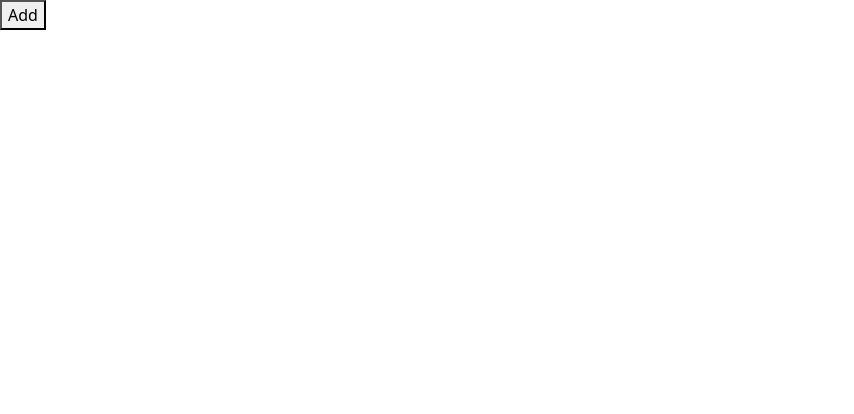
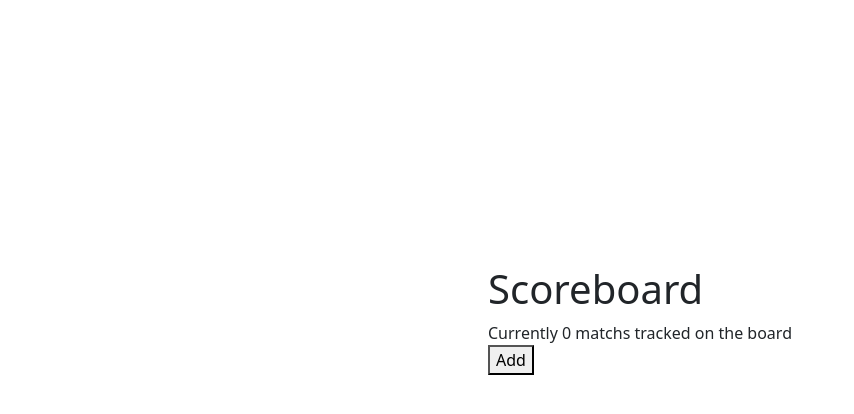
Before and after one commit to Yvour/match-list, a React app: page / in a window 1280 px wide. Shown: the top 414 px of the page, without its empty margins (0-854 px from the left). Built offline with nearby package versions, Linux system fonts and the light colour scheme.

Commit message:
Small css

```diff
--- a/src/component/scoreboard.tsx
+++ b/src/component/scoreboard.tsx
@@ -60,6 +60,14 @@ export const Scoreboard = (props: IScoreboardProps) => {
   }, [list]);
 
   return (
+    <div
+      style={{
+        display: 'flex',
+        justifyContent: 'center',
+        alignItems: 'center',
+        minHeight: '80vh',
+      }}
+    >
       <div>
         {isAdding ? (
           <AddingForm onCancel={closeAddingForm} onSubmit={submitAddingForm} />
@@ -71,6 +79,13 @@ export const Scoreboard = (props: IScoreboardProps) => {
             matchEntry={editFormEntry}
           />
         ) : null}
+        {!isUpdating && !isAdding ? (
+          <div>
+            <h1>Scoreboard</h1>
+            <div>
+              Currently {summarizedList.length} match
+              {summarizedList.length === 1 ? '' : 's'} tracked on the board
+            </div>
             <button onClick={showAddingForm}>Add</button>
             <MatchTable
               list={summarizedList}
@@ -78,5 +93,8 @@ export const Scoreboard = (props: IScoreboardProps) => {
               onDeleteButtonClick={onDeleteButtonClick}
             />
           </div>
+        ) : null}
+      </div>
+    </div>
   );
 };
```
Lines whose indentation alone changed are shown as unchanged.
